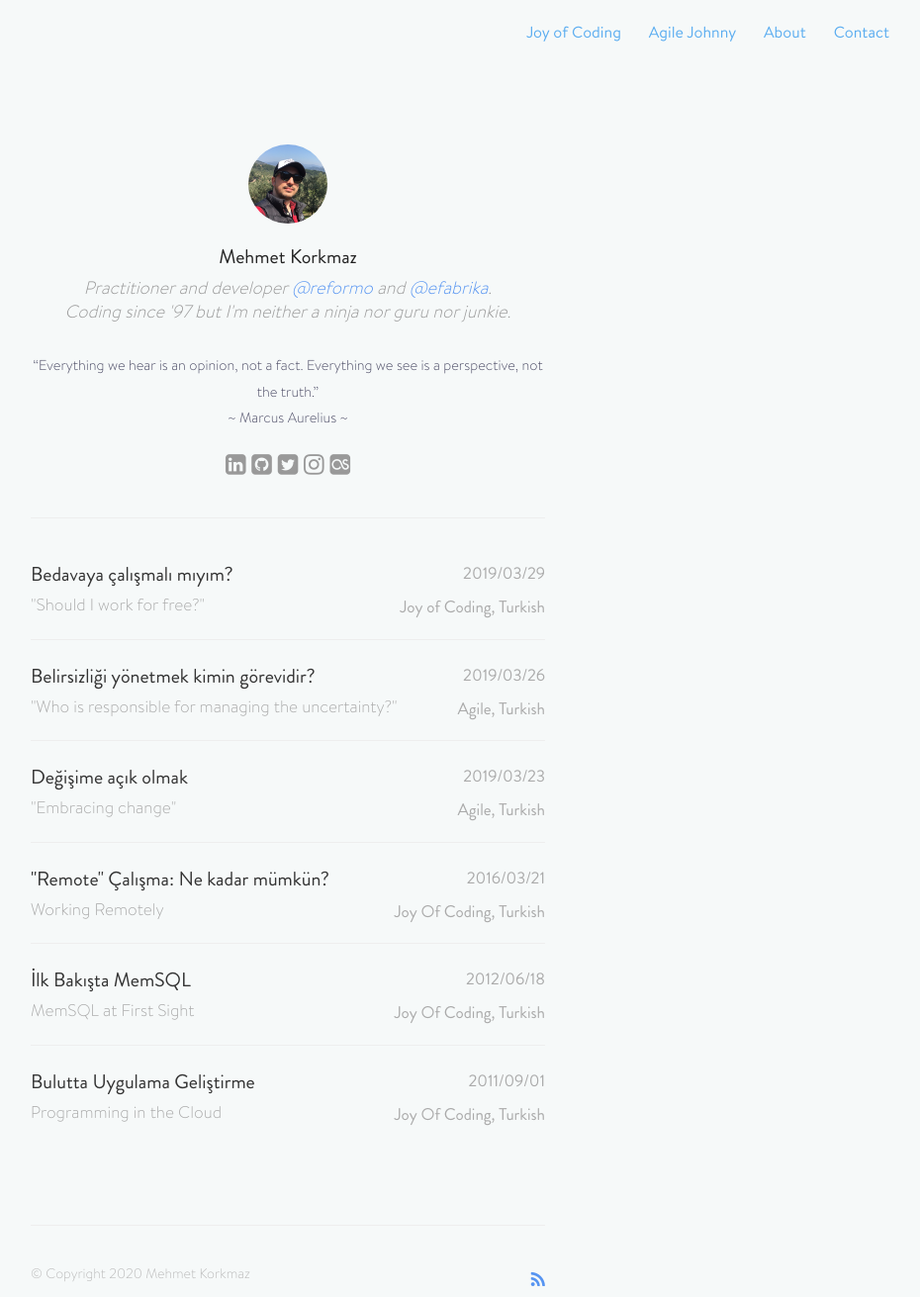
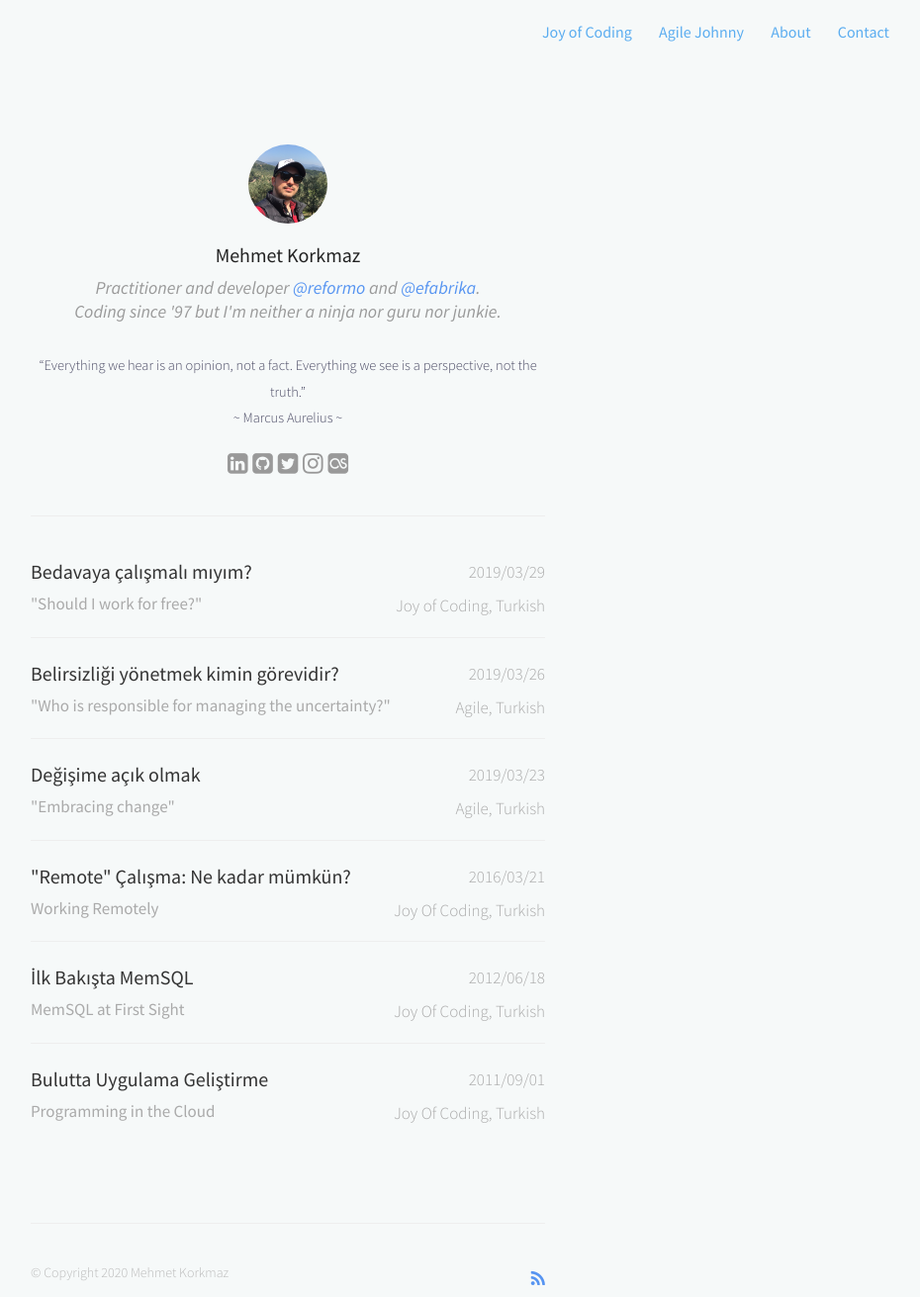
Before and after one commit to mkorkmaz/mkorkmaz.github.io, a Jekyll site: the page built from index.md, in a window 1280 px wide. Shown: the whole page at 99% size, without its empty margins (349-1279 px from the left). Built offline with Jekyll 4.4.1, drawn with Linux system fonts in a browser that asks for light colours; nearby versions of some CDN libraries.

Commit message:
main font changed

```diff
--- a/_layouts/default.html
+++ b/_layouts/default.html
@@ -21,6 +21,7 @@
 <meta property="og:image" content="{{site.url}}/assets/images/avatar.jpg" />
 
   <link rel="shortcut icon" type="image/png" href="{{ "/" | relative_url  }}assets/images/favicon.png">
+  <link href="https://fonts.googleapis.com/css?family=Source+Sans+Pro:300,400,400i,600&display=swap&subset=latin-ext" rel="stylesheet">
     <link rel="stylesheet" href="{{ "/" | relative_url  }}assets/css/slicknav.min.css" />
 
   <link rel="stylesheet" href="{{ "/" | relative_url  }}assets/css/style.css">
--- a/assets/css/style.css
+++ b/assets/css/style.css
@@ -47,7 +47,7 @@ html,body,div,span,applet,object,iframe,h1,h2,h3,h4,h5,h6,p,blockquote,pre,a,abb
 margin-bottom: 20px;
 }
 
-
+/*
 @font-face {
 	font-family: BrandonText;
 	font-style: normal;
@@ -95,19 +95,19 @@ margin-bottom: 20px;
 	font-family: ReformoHeader;
 	src: url(./fonts/Brandon_reg.otf);
 }
-
+*/
 /* Base */
 html, body { height: 100%; }
 
 body {
-	font:16px/1 'BrandonText', sans-serif;
+	font:16px/1 'Source Sans Pro', /*'BrandonText',*/ 'Helvetica Neue', Helvetica, sans-serif;
 	color: #666;
 	-webkit-font-smoothing: antialiased;
 	text-rendering: geometricPrecision;
 	background-color: #F6F9F9;
 }
 h1, h2, h3, h4, h5, h6 {
-	font-family: 'ReformoHeader', sans-serif;
+	font-family: 'Source Sans Pro', /*'ReformoHeader',*/ sans-serif;
 }
 h1 {
 	font-size: 30px;
@@ -117,7 +117,7 @@ h1 {
 }
 
 h2 {
-	font: italic 19px/1.3em BrandonText, Georgia,serif;
+	font: italic 19px/1.3em 'Source Sans Pro',/* BrandonText,*/ Georgia,serif;
 	color: #bbb;
 }
 
@@ -175,7 +175,7 @@ nav.main-nav a {
 	padding: 8px 12px;
 	color: #5badf0;
 	font-size: 1rem;
-	font-family: BrandonText;
+	font-family: 'Source Sans Pro' ; /*BrandonText;*/
 	font-weight: 500;
 	/*font-weight: bold;*/
 	line-height: 1.65;
@@ -238,8 +238,8 @@ li	{ list-style-type:circle; list-style-position:inside; line-height: 2;}
 /* Line Height */
 #post-body, p {
 	line-height: 1.85;
-	font-family: BrandonText;
-	font-weight:400;
+	font-family: 'Source Sans Pro'; /*BrandonText;*/
+	font-weight: 300;
 	color: #4a4a64;
 	font-size: 18px;
 }
@@ -285,19 +285,19 @@ em, i { font-style: italic; }
 .post h1 {
 	margin-bottom: 20px;
 	color: #222;
-	font: 300 32px/1.4em "ReformoHeader", "Helvetica Neue", Helvetica,Arial,sans-serif;
+	font: 300 32px/1.4em 'Source Sans Pro', /*"ReformoHeader",*/ "Helvetica Neue", Helvetica,Arial,sans-serif;
 }
 
 .post h2 {
 	margin-bottom: 40px;
-	  font: 300 24px/1.5 "ReformoHeader","Helvetica Neue",Helvetica,Arial,sans-serif;
+	  font: 300 24px/1.5 'Source Sans Pro', /*"ReformoHeader",*/ ,"Helvetica Neue",Helvetica,Arial,sans-serif;
 	  color: #111;
 }
 
 
 .post h2.headline {
 	/*font: italic 22px/1.3em Georgia,serif;*/
-	font: normal 13px/1.5em "BrandonText", "Helvetica Neue",Helvetica,Arial,sans-serif;
+	font: normal 13px/1.5em  'Source Sans Pro', /*"BrandonText",*/ "Helvetica Neue",Helvetica,Arial,sans-serif;
 	margin: -5px 0 40px 0;
 	font-weight: 400;
 	color: #999;
@@ -308,7 +308,7 @@ em, i { font-style: italic; }
 }
 
 #post-list h2 {
-	font: normal 17px/1.5em "BrandonText", "Helvetica Neue",Helvetica,Arial,sans-serif;
+	font: normal 17px/1.5em 'Source Sans Pro', /*"BrandonText",*/ "Helvetica Neue",Helvetica,Arial,sans-serif;
 	color: #aaa;
 	max-width: 400px;
 	margin-top: 2px;
@@ -316,9 +316,9 @@ em, i { font-style: italic; }
 
 h3, h4, h5 { color:#333; }
 
-h3 { font-size:20px; font-weight: 400; font-family: BrandonText; }
+h3 { font-size:20px; font-weight: 400; font-family: 'Source Sans Pro' /*"BrandonText",*/ ; }
 h4 { font-size:16px; font-weight:bold; }
-h5 { font-size:16px; font-family: BrandonText; font-weight: 400; }
+h5 { font-size:16px; font-family: 'Source Sans Pro' /*"BrandonText",*/ ; font-weight: 400; }
 
 h6 {
 	font-size: 13px;
@@ -445,14 +445,14 @@ Post List
 #post-list a {
 	color: #333;
 	display: block;
-	font: 20px/1.7 "ReformoHeader", "Helvetica Neue",helvetica,Arial,sans-serif;
+	font: 20px/1.7 'Source Sans Pro', /*"ReformoHeader",*/ "Helvetica Neue",helvetica,Arial,sans-serif;
 }
 
 #post-list .dates {
 	float: right;
 	position: relative;
 	top: 1px;
-	font: 300 17px/1.8 "ReformoHeader", "Helvetica Neue",helvetica,Arial,sans-serif;
+	font: 300 17px/1.8 'Source Sans Pro', /*"ReformoHeader",*/ "Helvetica Neue",helvetica,Arial,sans-serif;
 	color: #bbb;
 }
 
@@ -499,7 +499,7 @@ Post List
 }
 
 #post-meta {
-	font-family: BrandonText;
+	font-family: 'Source Sans Pro'; /*BrandonText;*/
 	font-size: 16px;
 	line-height: 1.4;
 	border-top: 1px solid #eee;
@@ -609,7 +609,7 @@ h1.archive {
 
 h2.month {
 	width: 100%;
-	font: bold 13px/1 "BrandonText","Helvetica Neue",helvetica,Arial,sans-serif;
+	font: bold 13px/1 'Source Sans Pro', /*BrandonText", */ "Helvetica Neue",helvetica,Arial,sans-serif;
 	text-transform: uppercase;
 	margin-top: 40px;
 	margin-bottom: 10px;
@@ -623,7 +623,7 @@ h2.month {
 
 #archive-list a {
 	display: block;
-	font: bold 17px/1.7 "Helvetica Neue",helvetica,Arial,sans-serif;
+	font: bold 17px/1.7 'Source Sans Pro',"Helvetica Neue",helvetica,Arial,sans-serif;
 	color: #333;
 }
 
@@ -631,7 +631,7 @@ h2.month {
 	float: right;
 	position: relative;
 	top: 1px;
-	font: 300 17px/1.7 "Helvetica Neue",helvetica,Arial,sans-serif;
+	font: 300 17px/1.7 'Source Sans Pro',"Helvetica Neue",helvetica,Arial,sans-serif;
 	color: #bbb;
 }
 
@@ -651,12 +651,12 @@ h2.month {
 
 #post-list.archive.readmore h3{
 
-	  font: 400 20px "Helvetica Neue", Helvetica,Arial,sans-serif;
+	  font: 400 20px 'Source Sans Pro',"Helvetica Neue", Helvetica,Arial,sans-serif;
 	  margin-bottom: 30px;
 }
 
 #post-list.archive.readmore a{
-	font: 400 16px/1.6 "Helvetica Neue",helvetica,Arial,sans-serif;
+	font: 400 16px/1.6 'Source Sans Pro',"Helvetica Neue",helvetica,Arial,sans-serif;
 	color: #5694f1;
 }
 
@@ -665,7 +665,7 @@ h2.month {
 }
 
 #post-list.archive.readmore .dates{
-	font: 300 16px/1.6 "Helvetica Neue",helvetica,Arial,sans-serif;
+	font: 300 16px/1.6 'Source Sans Pro',"Helvetica Neue",helvetica,Arial,sans-serif;
 }
 #sharing a.facebook {
   background: #4361b3;
@@ -700,7 +700,7 @@ h2.month {
 	#post-list-footer { margin-top: 20px; padding-top: 40px; }
 
 	h1 { font-size: 26px; }
-	.post h2.headline { font-size: 12px; font-family: BrandonText !important; }
+	.post h2.headline { font-size: 12px; font-family: 'Source Sans Pro' /*BrandonText*/ !important; }
 	.post h1 { font-size:24px; }
 	.post h2 { font-size:20px; }
 }
```
